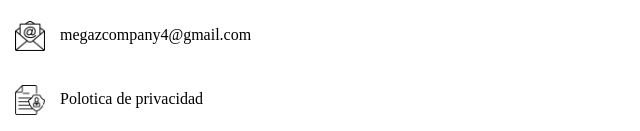
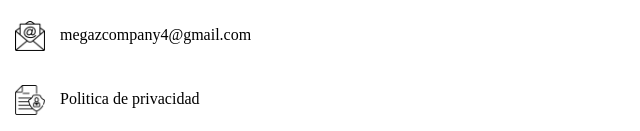
Before and after one commit to developer-shop/SKYDEX, a plain HTML site: page index.html in a window 1280 px wide. Shown: the part 678-809 px from the top of the page, 0-640 px from the left. Drawn offline with Linux system fonts and the light colour scheme.

Commit message:
Update index.html

```diff
--- a/index.html
+++ b/index.html
@@ -183,7 +183,7 @@ megazcompany4@gmail.com
 </div>
 </div>
 <div class="nombre1">
-Polotica de privacidad
+Politica de privacidad
 </div>
 </header1>
 
```
